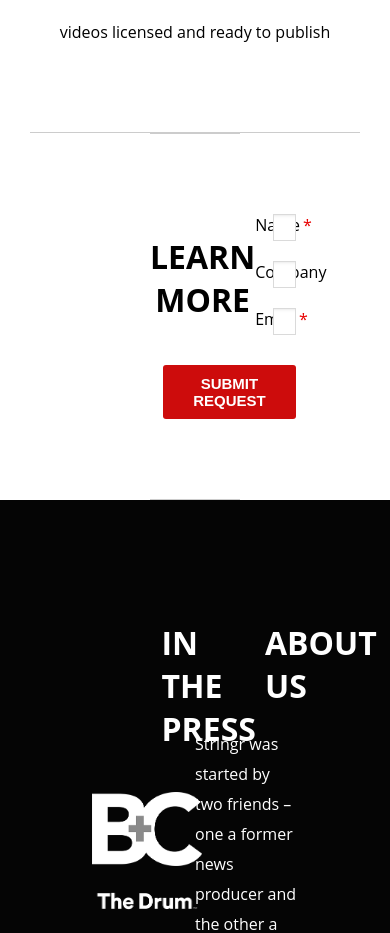
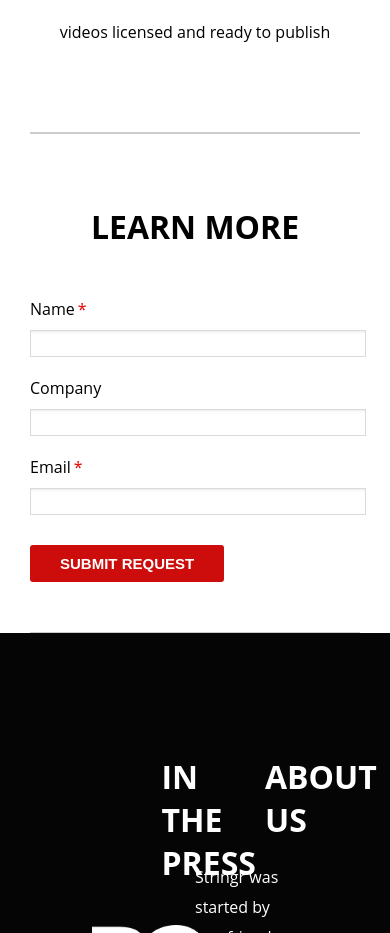
Before and after one commit to mariehposa/stringr, a React (Create React App) app: page / in a window 390 px wide. Shown: the part 2085-3018 px from the top of the page. Built offline with nearby package versions, Linux system fonts and the light colour scheme.

Commit message:
add mobile styles for learn_more

```diff
--- a/src/components/learn_more/styles.js
+++ b/src/components/learn_more/styles.js
@@ -9,20 +9,39 @@ export const StyledAll = styled.div`
     border-top: 1px solid #ccc;
     margin: 0 150px;
     font-family: "Open Sans",Arial,sans-serif;
+
+    @media (max-width: 500px)  {
+        flex-direction: column;
+        margin: 0 30px;
+        padding: 50px 0;
+    }
 `
 
 export const StyledDiv = styled.div`
     width: 45%;
+
+    @media (max-width: 500px)  {
+        width: 100%;
+    }
 `
 
 export const InnerDiv = styled.div`
     display: flex;
     margin-bottom: 20px;
+
+    @media (max-width: 500px)  {
+        flex-direction: column;
+    }
 `
 
 export const StyledLabel = styled.label`
     font-weight: 500;
     width: 20%;
+
+    @media (max-width: 500px)  {
+        width: 20%;
+        margin-bottom: 10px;
+    }
 `
 
 export const StyledSpan = styled.span`
@@ -46,6 +65,10 @@ export const StyledField = styled(Field)`
     &:active {
         border: 1px solid #666;
     }
+
+    @media (max-width: 500px)  {
+        margin-left: 0;
+    }
 `
 
 export const StyledButton = styled.button`
@@ -65,6 +88,10 @@ export const StyledButton = styled.button`
         background-color: #ef4a34;
         transition: background-color .3s ease;
     }
+
+    @media (max-width: 500px)  {
+        float: left;
+    }
 `
 
 export const StyledError = styled(ErrorMessage)`
```
